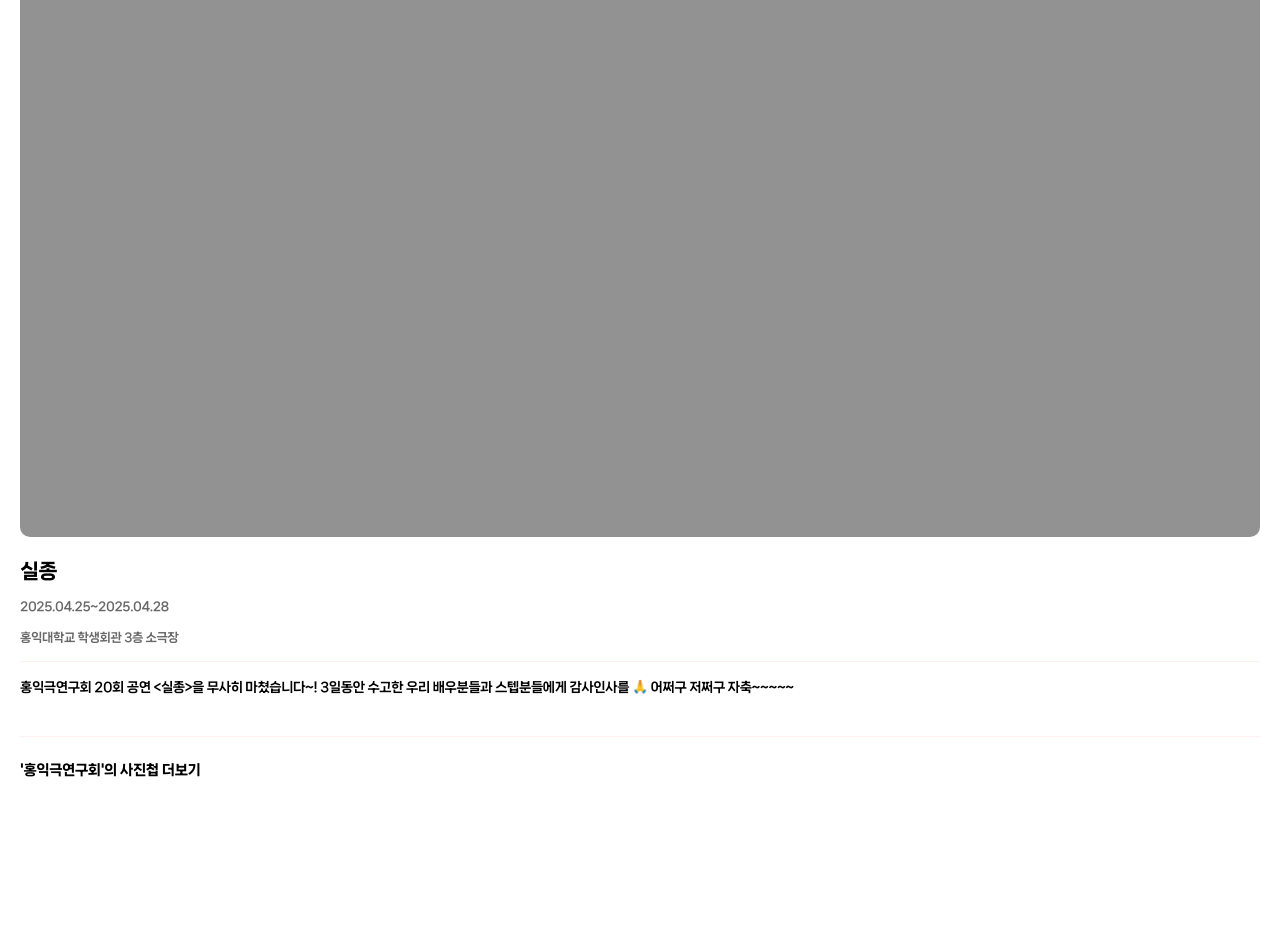
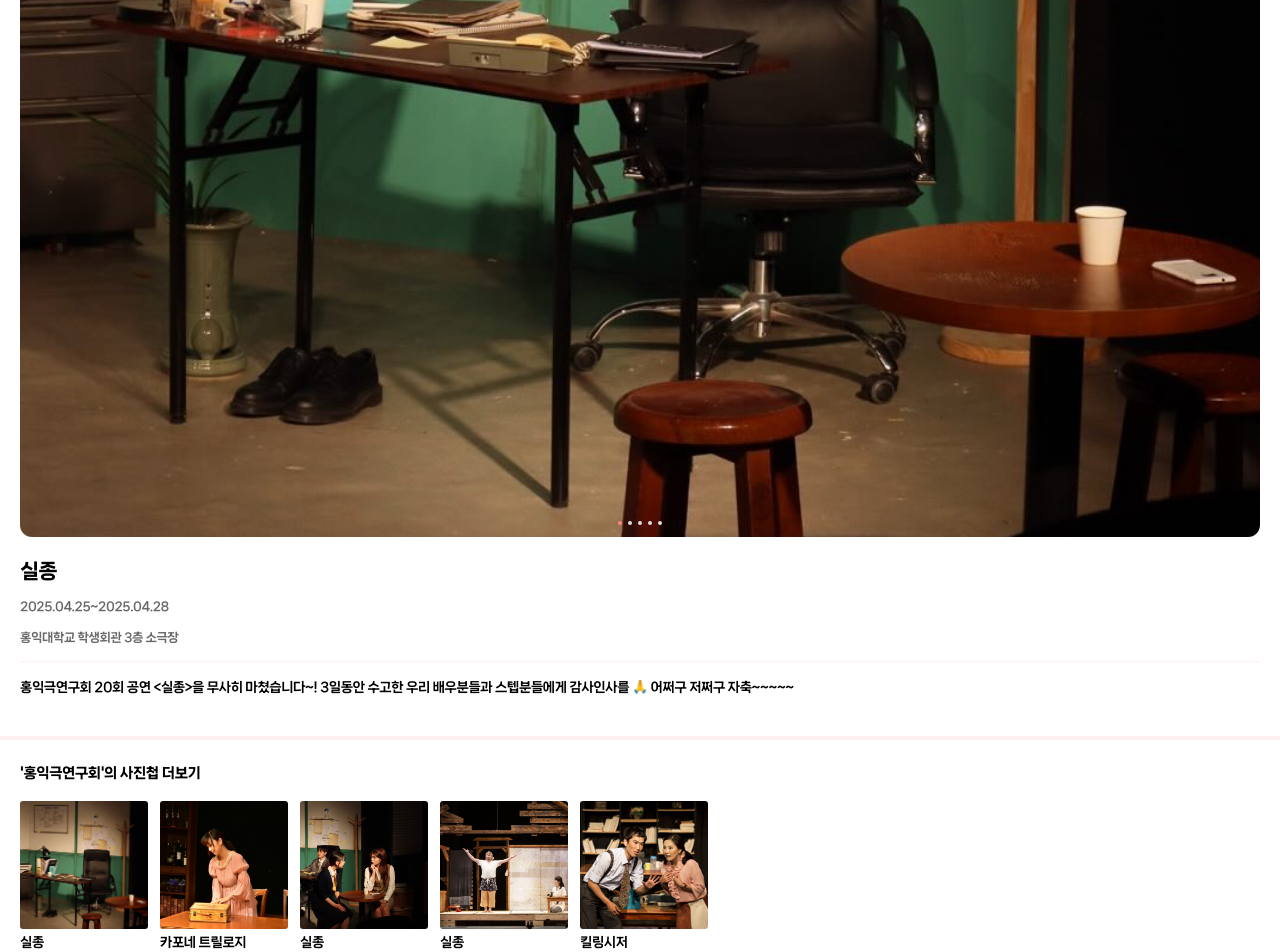
Before and after one commit to see-a-theater/CC_Frontend, a React (Vite) app: page /production/1 in a window 1280 px wide. Shown: the part 823-1775 px from the top of the page. Before the commit the page ends 1603 px from the top, so only its background shows below. Built offline with nearby package versions, Linux system fonts and the light colour scheme.

Commit message:
[FEAT] 공연진 디테일, Carousel 추가

```diff
--- /dev/null
+++ b/src/components/Carousel.jsx
@@ -0,0 +1,66 @@
+import { useState } from "react";
+import styled from "styled-components";
+
+function Carousel(props) {
+	const [currentIndex, setCurrentIndex] = useState(0);
+
+	return (
+		<Container>
+			<ImageArea>
+				<img src={props?.data[currentIndex].src} alt={props?.data[currentIndex]?.text} />
+			</ImageArea>
+
+			<DotWrapper>
+				{props?.data.map((_, index) => (
+					<Dot
+						key={index}
+						$isActive={index === currentIndex}
+						onClick={() => setCurrentIndex(index)}
+					/>
+				))}
+			</DotWrapper>
+		</Container>
+	);
+}
+
+export default Carousel;
+
+
+const Container = styled.div`
+	width: 100%;
+	aspect-ratio: 1 / 1;
+	position: relative;
+`;
+
+const ImageArea = styled.div`
+	width: 100%;
+	height: 100%;
+	border-radius: 12px;
+	overflow: hidden;
+	position: relative;
+
+	img {
+		width: 100%;
+		height: 100%;
+		object-fit: cover;
+	}
+`;
+
+
+const DotWrapper = styled.div`
+	position: absolute;
+	bottom: 12px;
+	left: 50%;
+	transform: translateX(-50%);
+	display: flex;
+	gap: 6px;
+`;
+
+const Dot = styled.div`
+	width: 4px;
+	height: 4px;
+	border-radius: 50%;
+	cursor: pointer;
+	background-color: ${({ $isActive, theme }) =>
+		$isActive ? theme.colors.pink500 : theme.colors.gray300};
+`;
--- a/src/pages/production/ProdDetail.jsx
+++ b/src/pages/production/ProdDetail.jsx
@@ -1,5 +1,13 @@
 import Hamburger from '@/components/Hamburger';
+import Carousel from '@/components/Carousel';
+
 import styled from 'styled-components';
+
+import image1 from '@/assets/mock/images/image1.png';
+import image2 from '@/assets/mock/images/image2.png';
+import image3 from '@/assets/mock/images/image3.png';
+import image4 from '@/assets/mock/images/image4.png';
+import image5 from '@/assets/mock/images/image5.png';
 
 function ProdDetail() {
 	const mockData = [
@@ -13,13 +21,20 @@ function ProdDetail() {
                     어쩌구 저쩌구 자축~~~~~`,
 		},
 	];
+	const imageList = [
+		{ src: image1, text: '실종', theatre: '홍익극연구회' },
+		{ src: image2, text: '카포네 트릴로지', theatre: '홍익극연구회' },
+		{ src: image3, text: '실종', theatre: '홍익극연구회' },
+		{ src: image4, text: '실종', theatre: '홍익극연구회' },
+		{ src: image5, text: '킬링시저', theatre: '설렘' },
+	];
 
 	return (
 		<Container>
 			<Hamburger back={true} title={mockData[0].production} />
 
 			<Content>
-				<div className="photo" />
+				<Carousel data={imageList} />
 
 				<TextArea>
 					<h3 className="title">{mockData[0].theatre}</h3>
@@ -29,11 +44,19 @@ function ProdDetail() {
 					<p className="message">{mockData[0].message}</p>
 				</TextArea>
 			</Content>
-			<Hr />
+			<Divide />
 			<MorePic>
 				<p className="galleryTitle">
 					'{mockData[0].production}'의 사진첩 더보기
 				</p>
+				<ImgList>
+					{imageList?.map((data) => (
+						<ImgCard>
+							<img src={data.src} alt={data.text} />
+							<p>{data.text}</p>
+						</ImgCard>
+					))}
+				</ImgList>
 			</MorePic>
 		</Container>
 	);
@@ -84,7 +107,11 @@ const TextArea = styled.div`
 const Hr = styled.div`
 	border-bottom: solid ${({ theme }) => theme.colors.pink200} 1px;
 `;
-
+const Divide = styled.div`
+	border-bottom: solid ${({ theme }) => theme.colors.pink200} 4px;
+	width: 100vw;
+	margin-left: calc(-50vw + 50%);
+`;
 const MorePic = styled.div`
 	padding-top: 24px;
 
@@ -92,5 +119,35 @@ const MorePic = styled.div`
 		font-size: ${({ theme }) => theme.font.fontSize.body14};
 		font-weight: ${({ theme }) => theme.font.fontWeight.extraBold};
 		color: ${({ theme }) => theme.colors.grayMain};
+
+		margin-bottom: 18px;
 	}
 `;
+const ImgList = styled.div`
+	display: flex;
+	gap: 12px;
+	overflow-x: auto;
+	overflow-y: hidden;
+
+	&::-webkit-scrollbar {
+		display: none;
+	}
+`;
+const ImgCard = styled.div`
+	display: flex;
+	flex-direction: column;
+	gap: 4px;
+
+	img {
+		width: 128px;
+		flex-shrink: 0;
+		aspect-ratio: 1/1;
+		border-radius: 3px;
+		object-fit: cover;
+	}
+	p {
+		font-size: ${({ theme }) => theme.font.fontSize.body13};
+		font-weight: ${({ theme }) => theme.font.fontWeight.bold};
+		color: ${({ theme }) => theme.colors.grayMain};
+	}
+`;
```
